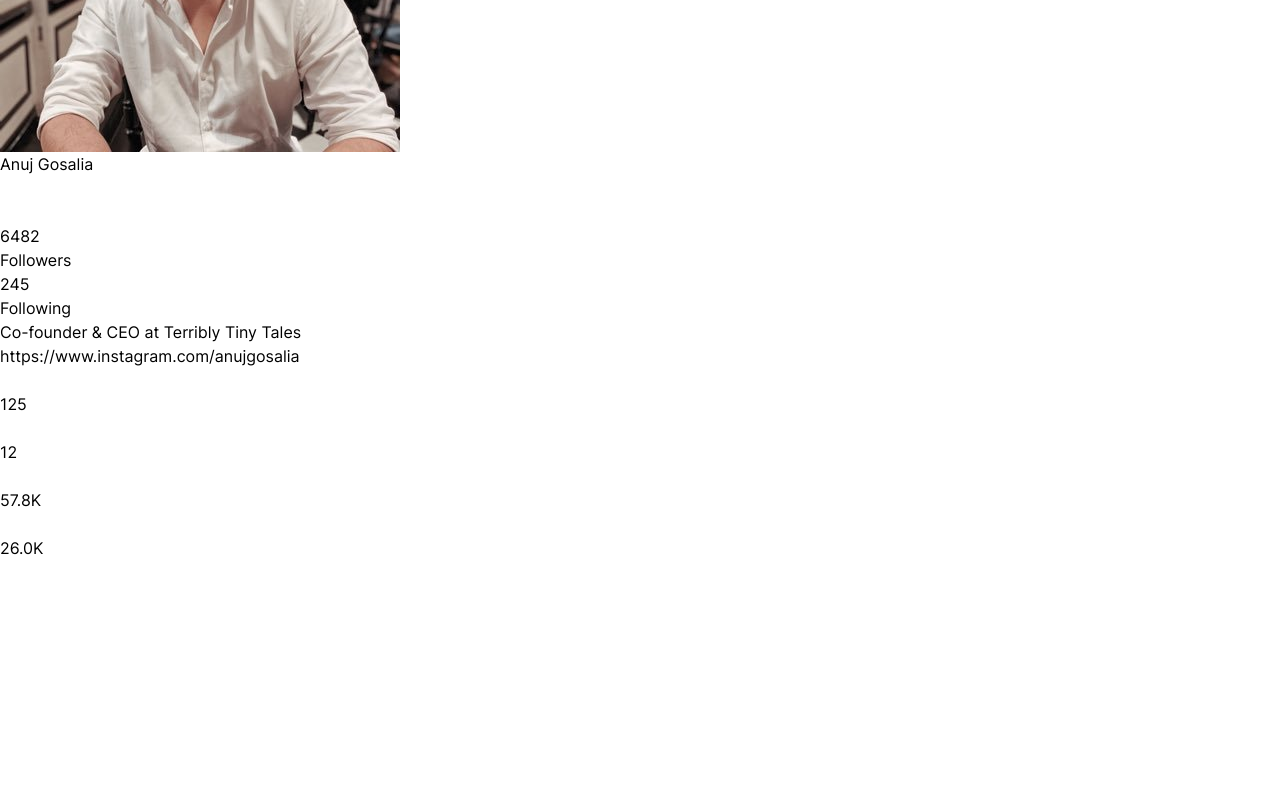
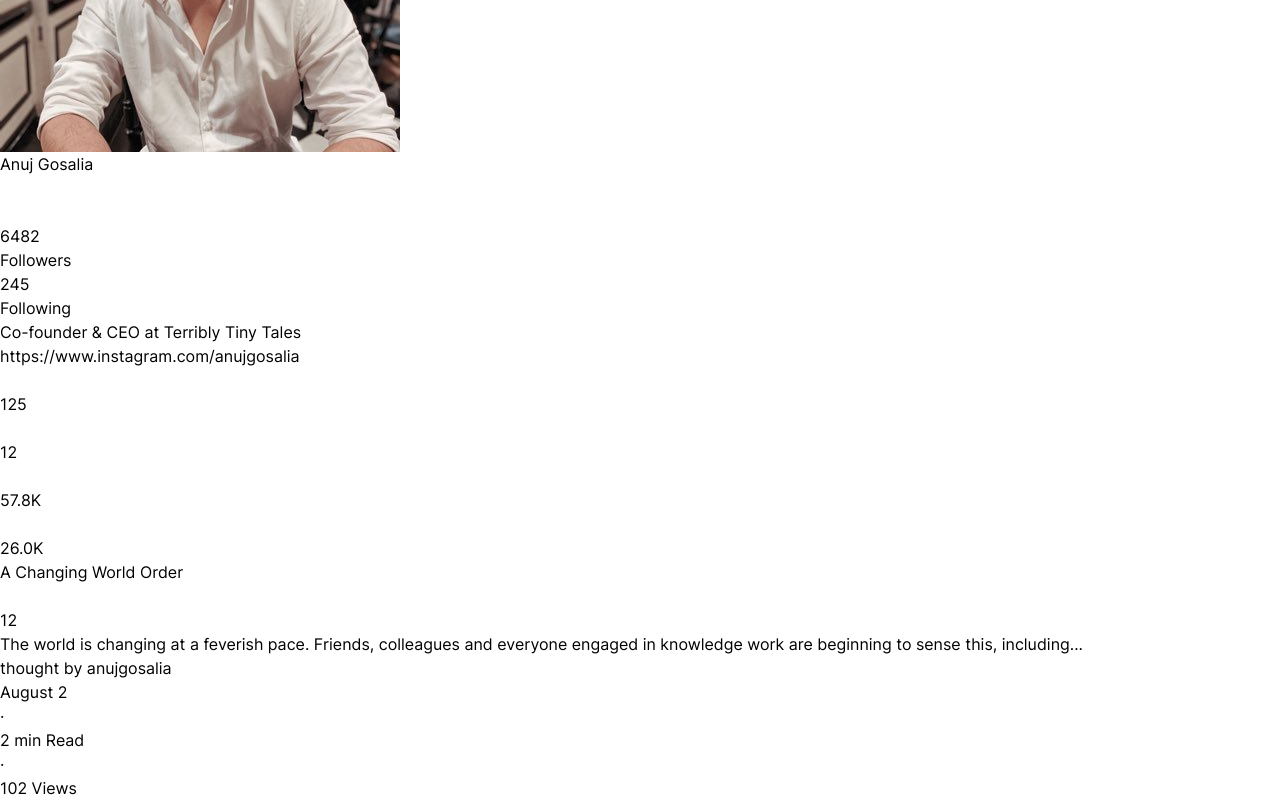
Before and after one commit to sourinsarkar/ttt-assignment-page, a React (Vite) app: page / in a window 1280 px wide. Shown: the part 1286-2086 px from the top of the page. Before the commit the page ends 1846 px from the top, so only its background shows below. Built offline with nearby package versions, Linux system fonts and the light colour scheme; some icons are missing.

Commit message:
Implemented: Data calls from json file

```diff
--- a/src/components/PostSection/Post.tsx
+++ b/src/components/PostSection/Post.tsx
@@ -1,7 +1,26 @@
+import Data from "../../data/Data.json"
+import ProfileBioIcons from "../ProfileSection/ProfileBioIcons";
+
+const name = Data.profile.name.toLowerCase().replace(" ","");
+
 const Post: React.FC = () => {
     return (
         <div>
-
+            <div className="flex justify-between items-center">
+                <div>{Data.posts[0].headline}<h1></h1></div>
+                <div><ProfileBioIcons iconName="ThumbsUp" value={Data.bio.like} color="bg-[#fec03f]"/></div>
+            </div>
+            <div><h1>{Data.posts[0].content[0]}</h1></div>
+            <div className="flex justify-between">
+                <div><p>thought <span>by {name}</span></p></div>
+                <div className="flex">
+                    <div>{Data.posts[0].metaData.date}</div>
+                    <div>&#183;</div>
+                    <div>{Data.posts[0].metaData.duration} min Read</div>
+                    <div>&#183;</div>
+                    <div>{Data.posts[0].metaData.views} Views</div>
+                </div>
+            </div>
         </div>
     );
 }
--- a/src/components/ProfileSection/Profile.tsx
+++ b/src/components/ProfileSection/Profile.tsx
@@ -33,12 +33,7 @@ const Profile: React.FC = () => {
   return (
     <div>
       <div>
-        <div className="h-80">
-          <img src={Data.profile.coverPicture} alt="Cover Picture" className="w-full h-full object-cover"
-          />
-        </div>
-
-        <div className="mx-10">
+        <div>
           <div className="flex items-end mt-[-5%] mb-8 gap-10">
             <div className="flex justify-center">
               <div className=" h-40 rounded-full border-2 border-[#111111]">
--- /dev/null
+++ b/src/components/ProfileSection/ProfileCover.tsx
@@ -0,0 +1,13 @@
+import Data from '../../data/Data.json'
+
+const ProfileCover: React.FC = () => {
+  return (
+    <div>
+      <div className="h-80">
+        <img src={Data.profile.coverPicture} alt="Cover Picture" className="w-full h-full object-cover" />
+      </div>
+    </div>
+  );
+};
+
+export default ProfileCover;
--- a/src/data/Data.json
+++ b/src/data/Data.json
@@ -23,7 +23,7 @@
       "content": ["The world is changing at a feverish pace. Friends, colleagues and everyone engaged in knowledge work are beginning to sense this, including..."],
       "category": "musing",
       "name": "anujgosalia",
-      "meta-data": {
+      "metaData": {
         "date": "August 2",
         "duration": "2",
         "views": "102"
@@ -38,7 +38,7 @@
       ],
       "content-type": "thought",
       "name": "anujgosalia",
-      "meta-data": {
+      "metaData": {
         "date": "January 21",
         "duration": "1",
         "views": "156"
@@ -53,7 +53,7 @@
       ],
       "content-type": "thought",
       "name": "anujgosalia",
-      "meta-data": {
+      "metaData": {
         "date": "November 18",
         "duration": "1",
         "views": "228"
--- a/src/layouts/Wrapper.tsx
+++ b/src/layouts/Wrapper.tsx
@@ -1,14 +1,19 @@
 import Navbar from "../components/NavSection/Navbar";
 import Profile from "../components/ProfileSection/Profile";
+import Post from "../components/PostSection/Post";
+import ProfileCover from "../components/ProfileSection/ProfileCover";
 
 function Wrapper() {
   return (
     <div className="max-w-screen-xl m-auto">
       <Navbar />
       <div className="max-w-screen-md m-auto">
-        <Profile />
+        <ProfileCover />
+        <div className="mx-10">
+          <Profile />
+          <Post />
+        </div>
       </div>
-
     </div>
   );
 }
```
